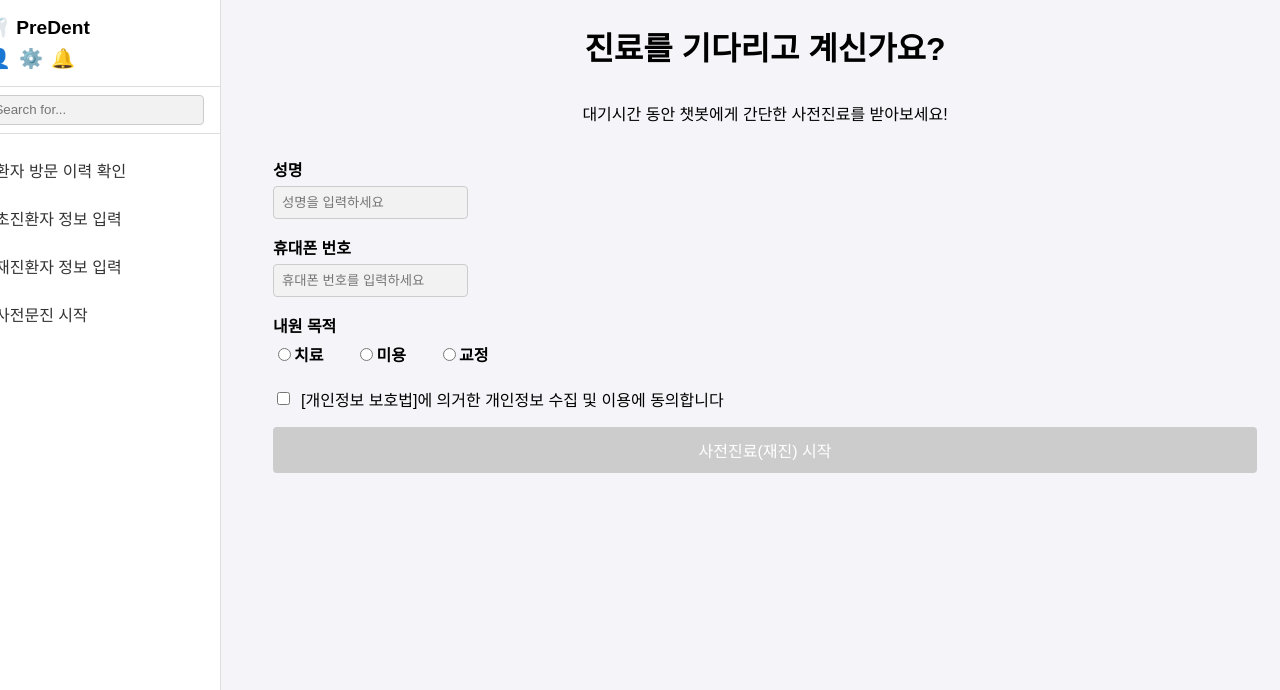
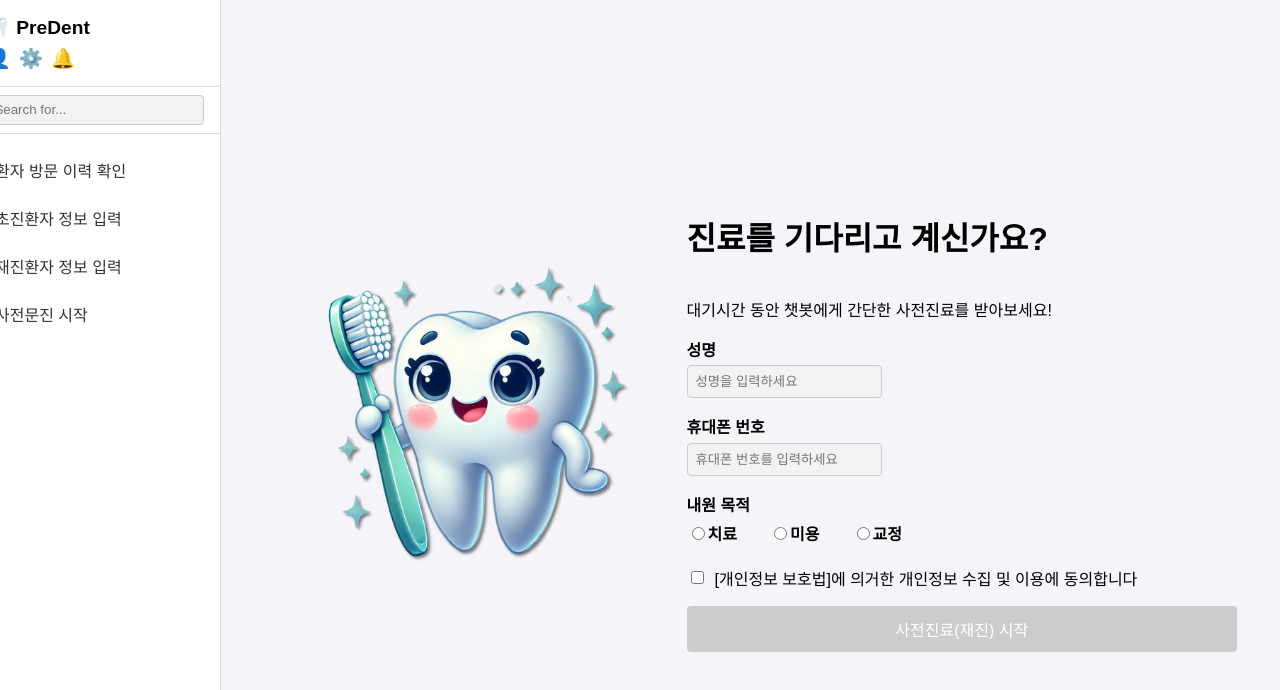
Before and after one commit to SeSac-3-team/PreDent, a React (Vite) app in the folder Frontend/: page /re_info in a window 1280 px wide. Shown: the top 690 px of the page. Built offline with nearby package versions, Linux system fonts and the light colour scheme.

Commit message:
feat: Add tooth image to user information input page

```diff
--- a/Frontend/src/index.css
+++ b/Frontend/src/index.css
@@ -52,7 +52,6 @@ button {
 }
 button:hover {
   border-color: #646cff;
-  outline: none;
 }
 button:focus,
 button:focus-visible {
--- a/Frontend/src/pages/InfoFormPage.css
+++ b/Frontend/src/pages/InfoFormPage.css
@@ -2,13 +2,36 @@
 
 /* 페이지 컨테이너 */
 .info-page-container {
-  display: flex;
-  flex-direction: column;
+  display: flex; /* [추가] 가로 레이아웃 */
+  flex-direction: row; /* [추가] 왼쪽=이미지, 오른쪽=정보 입력 */
+
   height: calc(100vh - 20px); /* 상하 패딩 20px을 뺌 */
   width: 80vw;
   padding: 20px;
   box-sizing: border-box;
   margin-top: -50px; /* 원하는 만큼 조정 */
+}
+
+/* [추가] 이미지 컨테이너 (좌측) */
+.info-image-container {
+  flex: 0 0 40%; /* [추가] 화면의 40% 차지 (원하는 비율로 조정 가능) */
+  display: flex;
+  align-items: center;
+  justify-content: center;
+}
+
+.info-image-container img {
+  max-width: 90%; /* [추가] 이미지가 너무 커지지 않도록 */
+  height: auto;
+}
+
+/* [추가] 정보 입력란 (우측) */
+.info-content {
+  flex: 1; /* [추가] 나머지 공간 사용 */
+  display: flex;
+  flex-direction: column;
+  justify-content: center; /* 수직 중앙정렬 */
+  padding: 0 20px; /* 좌우 여백 */
 }
 
 .info-form {
@@ -31,7 +54,6 @@
   border-radius: 4px;
   border: 1px solid #ccc;
   box-sizing: border-box;
-  outline: none;
 }
 
 /* 체크박스 */
--- a/Frontend/src/pages/InfoFormPage.jsx
+++ b/Frontend/src/pages/InfoFormPage.jsx
@@ -131,6 +131,13 @@ function InfoFormPage() {
 
   return (
     <div className="info-page-container">
+      {/* [추가] 이미지 왼쪽에 배치 */}
+      <div className="info-image-container">
+        <img src="images/tooth_image.png" alt="치아 이미지" />
+      </div>
+
+      {/* 정보 입력란(오른쪽) */}
+      <div className="info-content">
         <h1>진료를 기다리고 계신가요?</h1>
         <p>대기시간 동안 챗봇에게 간단한 사전진료를 받아보세요!</p>
 
@@ -277,6 +284,7 @@ function InfoFormPage() {
           </div>
         )}
       </div>
+    </div>
   );
 }
 
--- a/Frontend/src/pages/RevisitFormPage.css
+++ b/Frontend/src/pages/RevisitFormPage.css
@@ -1,30 +1,41 @@
 /* RevisitFormPage.css */
 
 /* 페이지 컨테이너 */
-.returning-info-container {
+.revisit-info-container {
+  /* [추가] 가로 레이아웃: 좌측=이미지, 우측=재진 정보 */
+  display: flex;
+  flex-direction: row;
+
+  /* 기존 스타일 유지 */
+  width: 80vw;
+  height: calc(100vh - 20px);
+  padding: 20px;
+  box-sizing: border-box;
+}
+
+/* [추가] 좌측 이미지 컨테이너 */
+.revisit-info-image-container {
+  flex: 0 0 40%; /* 원하는 비율로 조정 */
+  display: flex;
+  justify-content: center;
+  align-items: center;
+}
+
+.revisit-info-image-container img {
+  max-width: 90%; /* 이미지 크기 제한 */
+  height: auto;
+}
+
+/* [추가] 우측 재진 정보 영역 */
+.revisit-info-content {
+  flex: 1; /* 남은 공간 모두 차지 */
   display: flex;
   flex-direction: column;
-  height: calc(100vh - 20px); /* 상하 패딩 20px을 뺌 */
-  width: 80vw;
-  padding: 20px;
-  box-sizing: border-box;
-  margin-top: -50px; /* 원하는 만큼 조정 */
+  justify-content: center; /* 수직 중앙 정렬 */
+  padding: 0 20px; /* 좌우 여백 */
 }
 
-/* 페이지 제목 */
-.returning-info-container h1 {
-  text-align: center;
-  margin-bottom: 1rem;
-}
-
-/* 페이지 안내문 */
-.returning-info-container p {
-  text-align: center;
-  margin-bottom: 2rem;
-}
-
-/* 폼 스타일 */
-.returning-info-form {
+.revisit-info-form {
   display: flex;
   flex-direction: column;
   gap: 1rem;
--- a/Frontend/src/pages/RevisitFormPage.jsx
+++ b/Frontend/src/pages/RevisitFormPage.jsx
@@ -100,11 +100,18 @@ function RevisitFormPage() {
   const isAnyFieldEmpty = name.trim() === "" || phone.trim() === "";
 
   return (
-    <div className="returning-info-container">
+    <div className="revisit-info-container">
+      {/* 좌측 이미지 컨테이너 */}
+      <div className="revisit-info-image-container">
+        <img src="images/tooth_image.png" alt="치아 이미지" />{" "}
+      </div>
+
+      {/* 우측 재진 정보 입력란 */}
+      <div className="revisit-info-content">
         <h1>진료를 기다리고 계신가요?</h1>
         <p>대기시간 동안 챗봇에게 간단한 사전진료를 받아보세요!</p>
 
-      <form onSubmit={handleSubmit} className="returning-info-form">
+        <form onSubmit={handleSubmit} className="revisit-info-form">
           <div className="form-group">
             <label>성명</label>
             <input
@@ -220,6 +227,7 @@ function RevisitFormPage() {
           </div>
         )}
       </div>
+    </div>
   );
 }
 
```
Also changed, not shown: Frontend/public/images/tooth_image.png (added). Lines whose indentation alone changed are shown as unchanged.
